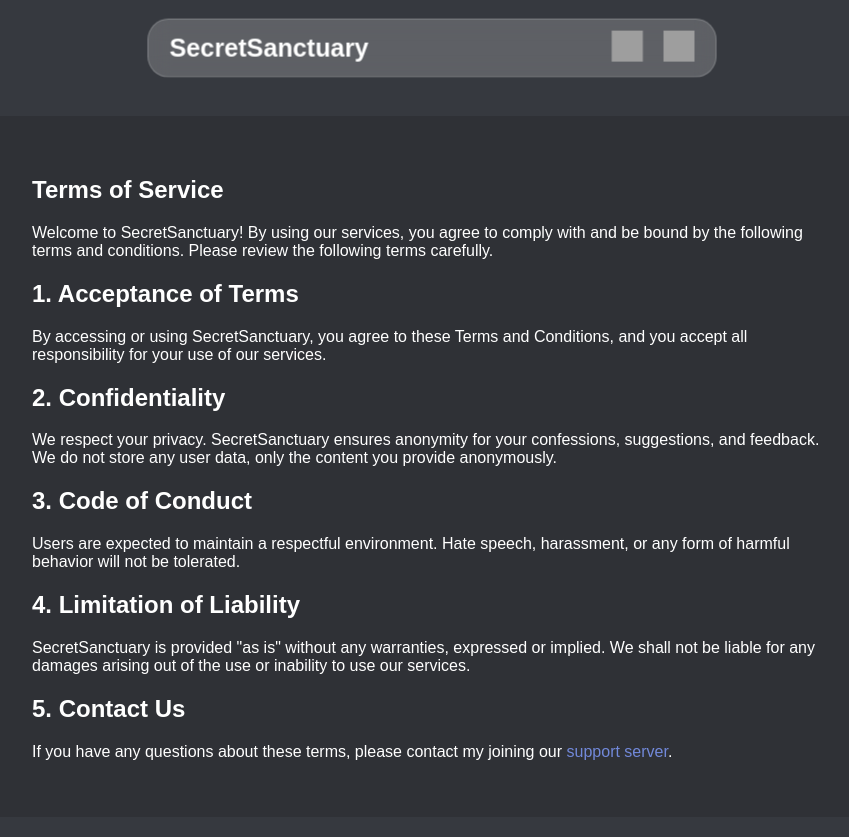
After one commit to Zingzy/secretSanctuary, a Flask app: page /tos in a window 1280 px wide. The commit adds this page. Shown: the whole page, without its empty margins (208-1057 px from the left). Run offline with Flask 3, Linux system fonts and the light colour scheme; grey boxes are pictures that could not be loaded.

Commit message:
Added TOS webpage

```diff
--- a/app.py
+++ b/app.py
@@ -14,6 +14,10 @@ CORS(app)
 @app.route("/", methods=["GET"])
 def index():
     return render_template("index.html")
+
+@app.route("/tos", methods=["GET"])
+def tos():
+    return render_template("tos.html")
 
 @app.route("/confessions", methods=["GET"])
 def confess():
--- a/templates/confessions.html
+++ b/templates/confessions.html
@@ -4,7 +4,7 @@
 <head>
     <meta charset="UTF-8">
     <meta name="viewport" content="width=device-width, initial-scale=1.0">
-    <link rel="icon" href="https://media.discordapp.net/attachments/1168877083301257279/1169615000676085810/snid4ju.png?ex=65560bda&is=654396da&hm=c1c21635b511146f1aa0eea5f27f264afd1c4dfa5831621ec43879ab512d961f&=&width=600&height=600">
+    <link rel="icon" href="https://media.discordapp.net/attachments/1168652789614911490/1169654320178921552/kbxlw7n.png?ex=65563079&is=6543bb79&hm=d8c0b27d594cf719bb9b931e487b944b487c58d4a863307cdc5a1ebdceb59409&=&width=600&height=600">
 
     <title>SecretSanctuary | Anonymous Confessions</title>
     <style>
@@ -226,7 +226,8 @@
 <body>
     <div class="header-parent">
         <header class="header">
-            <div class="header-logo"><a href="/" style="all:unset; cursor: pointer;">SecretSanctuary</a></div>
+            <div class="header-logo">
+                <a href="/" style="all:unset; cursor: pointer;">SecretSanctuary</a></div>
             <div class="social-buttons">
                 <a href="https://github.com/Zingzy/secretSanctuary" target="_blank"><img
                         src="https://cdn.discordapp.com/attachments/1132642817211125801/1169395275253698570/530279.png?ex=65553f37&is=6542ca37&hm=5dac96454b464f4093d97c1737472d9d1a4f0d066c9763ffcd30ef451835adc8&"></a>
--- /dev/null
+++ b/templates/tos.html
@@ -0,0 +1,126 @@
+<!DOCTYPE html>
+<html lang="en">
+<head>
+    <meta charset="UTF-8">
+    <meta name="viewport" content="width=device-width, initial-scale=1.0">
+    <title>SecretSanctary | TOS</title>
+    <link rel="icon"
+        href="https://media.discordapp.net/attachments/1168652789614911490/1169654320178921552/kbxlw7n.png?ex=65563079&is=6543bb79&hm=d8c0b27d594cf719bb9b931e487b944b487c58d4a863307cdc5a1ebdceb59409&=&width=600&height=600">
+
+    <style>
+        body {
+            font-family: Arial, sans-serif;
+            background-color: #36393f;
+            color: #ffffff;
+            margin: 0;
+            padding: 0;
+        }
+
+        .header-parent {
+            width: 100%;
+            display: flex;
+            justify-content: center;
+            align-items: center;
+            top: 0;
+            position: sticky;
+            z-index: 999;
+            transition: all 0.3s ease;
+        }
+
+        .header-parent:hover {
+            transform: scale(1.05);
+        }
+
+        .header {
+            max-width: 500px;
+            width: 100%;
+            background: rgba(255, 255, 255, 0.2);
+            backdrop-filter: blur(10px);
+            padding: 10px 20px;
+            display: flex;
+            justify-content: space-between;
+            align-items: center;
+            border-radius: 20px;
+            position: sticky;
+            top: 0;
+            z-index: 999;
+            transition: all 0.3s ease;
+            margin: 20px auto;
+            border: 1px solid rgba(255, 255, 255, 0.2);
+        }
+
+        .header-logo {
+            font-weight: bold;
+            font-size: 24px;
+
+        }
+
+        .social-buttons a {
+            margin-left: 15px;
+            color: #ffffff;
+            text-decoration: none;
+            transition: color 0.3s ease;
+        }
+
+        .social-buttons img {
+            width: 30px;
+            height: 30px;
+        }
+
+        .social-buttons a:hover {
+            color: #7289DA;
+        }
+
+        section {
+            margin: 20px;
+            padding: 20px;
+            background-color: #2f3136;
+            border-radius: 8px;
+        }
+
+        .tos-content {
+            max-width: 800px;
+            margin: 0 auto;
+            padding: 20px;
+            border-radius: 8px;
+        }
+    </style>
+</head>
+<body>
+    <div class="header-parent">
+        <header class="header">
+            <div class="header-logo">
+                <a href="/" style="all:unset; cursor: pointer;">SecretSanctuary</a></div>
+            <div class="social-buttons">
+                <a href="https://github.com/Zingzy/secretSanctuary" target="_blank"><img
+                        src="https://cdn.discordapp.com/attachments/1132642817211125801/1169395275253698570/530279.png?ex=65553f37&is=6542ca37&hm=5dac96454b464f4093d97c1737472d9d1a4f0d066c9763ffcd30ef451835adc8&"></a>
+                <a href="https://discord.gg/nBA6kmqaaK" target="_blank"><img
+                        src="https://cdn.discordapp.com/attachments/1132642817211125801/1169395495916023950/477886.png?ex=65553f6c&is=6542ca6c&hm=6c4632d863ee065b0e394a64240705da23e47df5301e4cac5d3b496aaef97b40&"></a>
+            </div>
+        </header>
+    </div>
+
+    <section class="tos">
+        <div class="tos-content">
+            <h1>Terms of Service</h1>
+            <p>Welcome to SecretSanctuary! By using our services, you agree to comply with and be bound by the following terms and conditions. Please review the following terms carefully.</p>
+
+            <h2>1. Acceptance of Terms</h2>
+            <p>By accessing or using SecretSanctuary, you agree to these Terms and Conditions, and you accept all responsibility for your use of our services.</p>
+
+            <h2>2. Confidentiality</h2>
+            <p>We respect your privacy. SecretSanctuary ensures anonymity for your confessions, suggestions, and feedback. We do not store any user data, only the content you provide anonymously.</p>
+
+            <h2>3. Code of Conduct</h2>
+            <p>Users are expected to maintain a respectful environment. Hate speech, harassment, or any form of harmful behavior will not be tolerated.</p>
+
+            <h2>4. Limitation of Liability</h2>
+            <p>SecretSanctuary is provided "as is" without any warranties, expressed or implied. We shall not be liable for any damages arising out of the use or inability to use our services.</p>
+
+            <h2>5. Contact Us</h2>
+            <p>If you have any questions about these terms, please contact my joining our <a href="https://discord.gg/nBA6kmqaaK" style="all:unset; cursor: pointer; color:#7289DA">support server</a>.</p>
+        </div>
+    </section>
+
+</body>
+</html>
```
Also changed, not shown: templates/index.html (+9 -5 lines).
